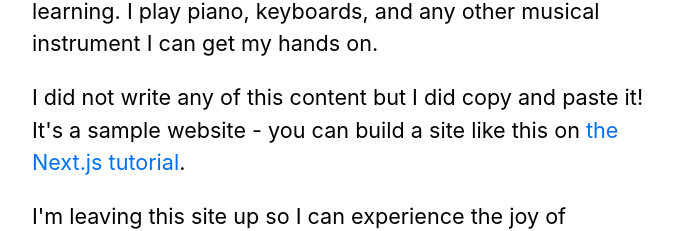
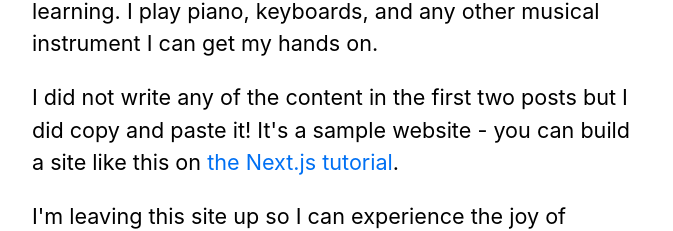
Before and after one commit to kenfeliciano/nextjs-blog, a Next.js app: page / in a window 1280 px wide. Shown: the part 347-578 px from the top of the page, without its empty margins (302-975 px from the left). Built offline with nearby package versions, Linux system fonts and the light colour scheme.

Commit message:
Only first two posts are copy paste
Now that I've established myself as a blog author on this site,
I needed to change the front page to call out the first two posts
as copy-paste jobs--only.

```diff
--- a/pages/index.js
+++ b/pages/index.js
@@ -26,8 +26,8 @@ export default function Home({ allPostsData }) {
           musical instrument I can get my hands on.
         </p>
         <p>
-          I did not write any of this content but I did copy and paste it! It's a sample website - you can build a site
-          like this on <a href='https://nextjs.org/learn'>the Next.js tutorial</a>.
+          I did not write any of the content in the first two posts but I did copy and paste it! It's a sample website -
+          you can build a site like this on <a href='https://nextjs.org/learn'>the Next.js tutorial</a>.
         </p>
         <p>
           I'm leaving this site up so I can experience the joy of Dependabot. Seems there are infrequent vulnerabilities
```
